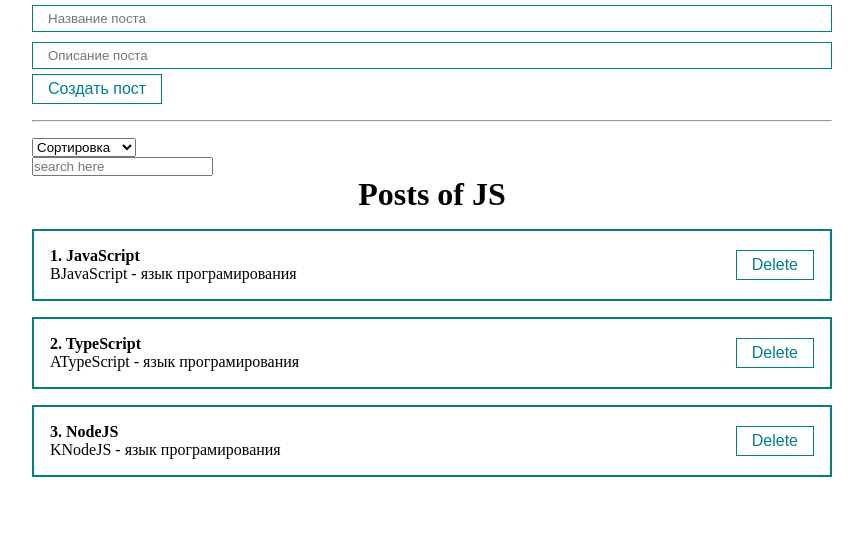
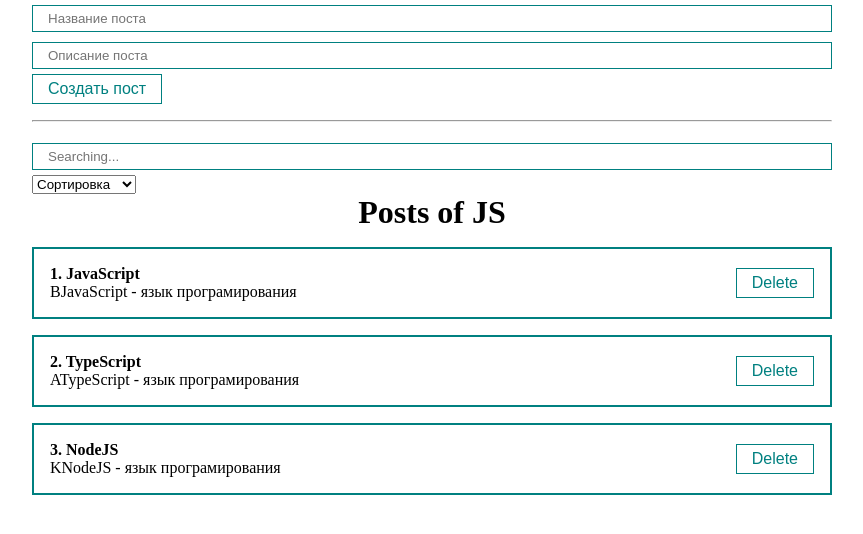
Before and after one commit to yarski25/react-basics, a React (Create React App) app in the folder react-fund-course/: page / in a window 1280 px wide. Shown: the top 534 px of the page, without its empty margins (208-1071 px from the left). Built offline with nearby package versions, Linux system fonts and the light colour scheme.

Commit message:
sort and search features merged

```diff
--- a/react-fund-course/src/App.tsx
+++ b/react-fund-course/src/App.tsx
@@ -1,4 +1,4 @@
-import React, { useRef, useState } from 'react';
+import React, { useMemo, useRef, useState } from 'react';
 import './App.scss';
 import Counter from './components/Counter';
 import ClassCounter from './components/ClassCounter';
@@ -8,6 +8,7 @@ import MyButton from './components/ui/button/MyButton';
 import MyInput from './components/ui/input/MyInput';
 import PostForm from './components/PostForm';
 import MySelect from './components/ui/select/MySelect';
+import PostFilter from './components/PostFilter';
 
 function App() {
 
@@ -17,8 +18,20 @@ function App() {
     {id: 3, title: 'NodeJS', body: 'KNodeJS - язык програмирования'}
   ])
 
-  const [selectedSort, setSelectedSort] = useState('');
-  const [searchedPost, setSearchedPost] = useState('');
+  const [filter, setFilter] = useState({sort: '', query: ''})
+
+  const sortedPosts = useMemo( () => {
+    console.log('getSortedPosts() called');
+    if(filter.sort){
+      return [...posts].sort((a: any , b: any) => a[filter.sort].localeCompare(b[filter.sort]));
+    }
+    return posts;
+  }, [filter.sort, posts]);
+
+  const sortedAndSearchedPosts = useMemo( () => {
+    console.log('sortedAndSearchedPosts called');
+    return sortedPosts.filter(post => post.title.toLowerCase().includes(filter.query.toLowerCase()));
+  }, [filter.query, sortedPosts]);
 
   // methods
   const createPost = (newPost : IPostItem) =>{
@@ -29,46 +42,14 @@ function App() {
     setPosts(posts.filter(p => p.id !== post.id));
   }
 
-  // const sortPosts = (sort : string) =>{
-  //   setSelectedSort(sort);
-  //   console.log(sort);
-  // }
-
-  const onChangeSelect = (e: React.ChangeEvent<HTMLSelectElement>) =>{
-    const sort = e.target.value;
-    setSelectedSort(sort);
-    setPosts([...posts].sort((a: any , b: any) => a[sort].localeCompare(b[sort])));
-  }
-
-  const onChangeSearch = (e: React.ChangeEvent<HTMLInputElement>) =>{
-    e.preventDefault();
-    const search = e.target.value;
-    setSearchedPost(search);
-  }
-
-  if (searchedPost.length > 0){
-    posts.filter((post) => {return post.title.match(searchedPost);});
-  }
-
   return (
     <div className="App">
       <PostForm create={createPost} />
       <hr style={{margin: '1em 0'}} />
-      <div>
-        <MySelect value={selectedSort}
-                  onChange={onChangeSelect}
-                  defaultValue='Сортировка'
-                  options={[
-                    {value: 'title', name: 'По названию'},
-                    {value: 'body', name: 'По описанию'}
-                  ]} />
-      </div>
-      <input type='search'
-             placeholder='search here'
-             onChange={onChangeSearch}
-             value={searchedPost} />
-      {posts.length !== 0
-        ? <PostList remove={removePost} posts={posts} title="Posts of JS"/>
+      <PostFilter filter={filter}
+                  setFilter={setFilter}/>
+      {sortedAndSearchedPosts.length !== 0
+        ? <PostList remove={removePost} posts={sortedAndSearchedPosts} title="Posts of JS"/>
         : <h1 style={{textAlign: 'center'}}>Посты не найдены!</h1>
       }
     </div>
--- /dev/null
+++ b/react-fund-course/src/components/PostFilter.tsx
@@ -0,0 +1,45 @@
+import React from 'react'
+import MyInput from './ui/input/MyInput'
+import MySelect from './ui/select/MySelect'
+
+interface IFilter {
+    sort: string;
+    query: string;
+}
+
+type Props = {
+    filter: IFilter;
+    setFilter: React.Dispatch<React.SetStateAction<IFilter>>;
+}
+
+const PostFilter = ({filter, setFilter} : Props) => {
+
+    const onChangeSelect = (e: React.ChangeEvent<HTMLSelectElement>) =>{
+        const sort = e.target.value;
+        setFilter({...filter, sort: sort});
+    }
+
+    const onChangeSearch = (e: React.ChangeEvent<HTMLInputElement>) =>{
+        e.preventDefault();
+        const query = e.target.value;
+        setFilter({...filter, query: query});
+    }
+
+  return (
+    <div>
+    <MyInput value={filter.query}
+             onChange={onChangeSearch}
+             type="text"
+             placeholder='Searching...'/>
+    <MySelect value={filter.sort}
+              onChange={onChangeSelect}
+              defaultValue='Сортировка'
+              options={[
+                {value: 'title', name: 'По названию'},
+                {value: 'body', name: 'По описанию'}
+              ]} />
+    </div>
+  )
+}
+
+export default PostFilter
```
